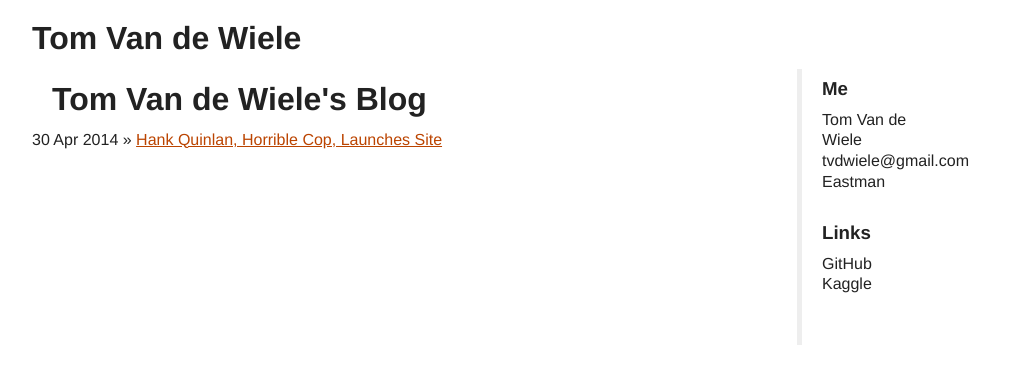
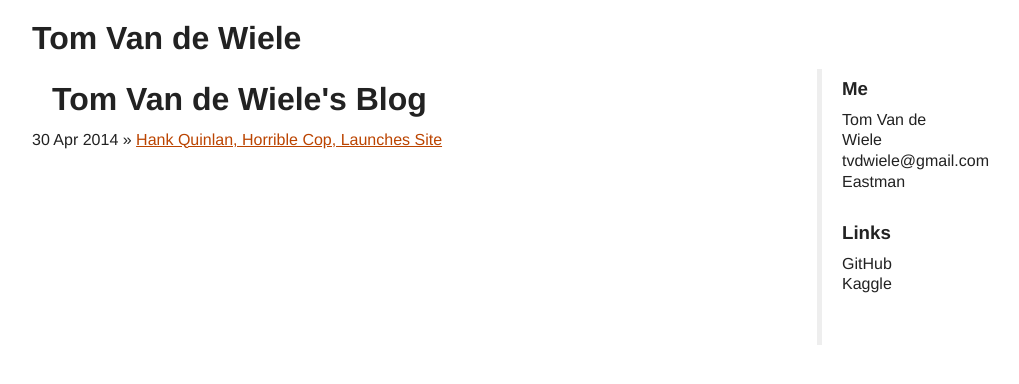
Before and after one commit to ttvand/ttvand.github.io, a Jekyll site: the page built from blog/index.html, in a window 1280 px wide. Shown: the top 384 px of the page, without its empty margins (153-1172 px from the left). Built offline with Jekyll 4.4.1, drawn with Linux system fonts in a browser that asks for light colours; comment, search, counter and statistics services are not loaded.

Commit message:
Update default.css

```diff
--- a/stylesheets/default.css
+++ b/stylesheets/default.css
@@ -42,7 +42,7 @@ h1 a, h1 a:link, h1 a:visited {
 }
 
 #sidebar {
-  width: 120px;
+  width: 100px;
   padding: 10px 20px 20px 20px;
   border-left: 5px solid #eee;
   float: right;
@@ -121,7 +121,7 @@ pre.highlight {
 }
 
 #search_area {
-  width: 40px;
+  width: 100px;
   float: right;
   margin: 19px 50px;
   position: relative;
```
